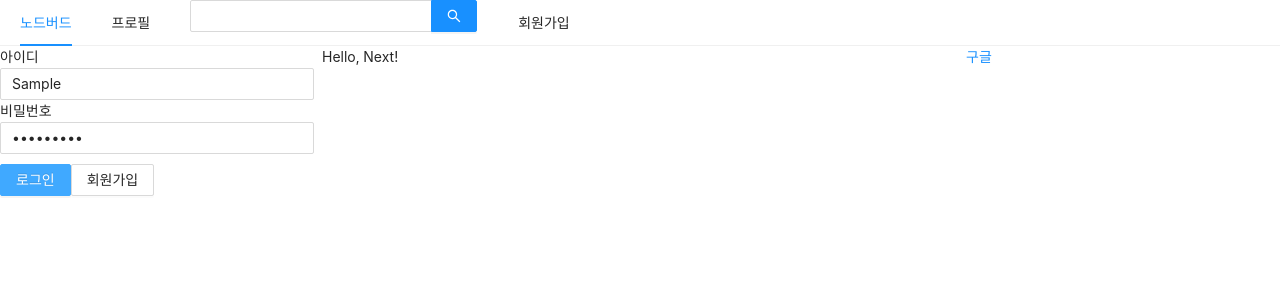
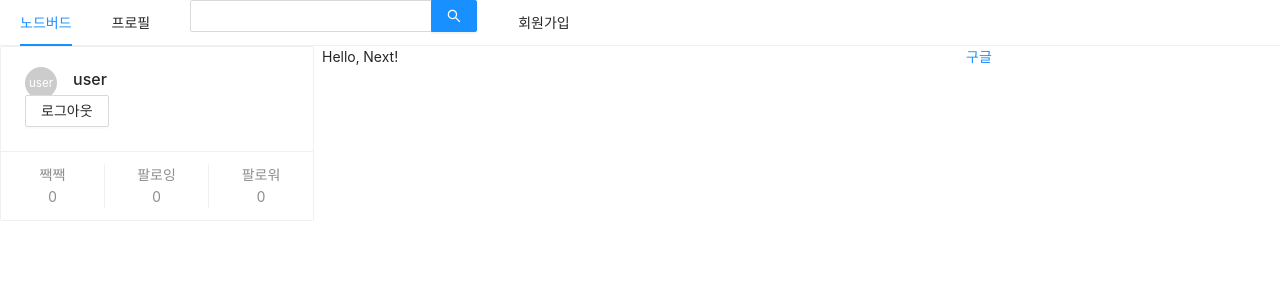
Before and after one commit to ehbong/20201010_react-nodebird, a Next.js app in the folder prepare/front/: page / in a window 1280 px wide. Both pictures are taken after typing "Sample", "Sample123" into the empty fields and a click on the button "로그인". Shown: the top 300 px of the page. Built offline with nearby package versions, Linux system fonts and the light colour scheme.

Commit message:
add login, logout dummy module

```diff
--- a/prepare/front/conponents/AppLayout.js
+++ b/prepare/front/conponents/AppLayout.js
@@ -37,7 +37,11 @@ const AppLayout = ({ children }) => {
       </Menu>
       <Row gutter={8}>
         <Col xs={24} md={6}>
-          {IsLogin ? <UserProfile /> : <LoginForm />}
+          {IsLogin ? (
+            <UserProfile setIsLogin={setIsLogin} />
+          ) : (
+            <LoginForm setIsLogin={setIsLogin} />
+          )}
         </Col>
         <Col xs={24} md={12}>
           {children}
--- a/prepare/front/conponents/LoginForm.js
+++ b/prepare/front/conponents/LoginForm.js
@@ -7,7 +7,11 @@ const ButtonWrapper = styled.div`
   margin-top: 10px;
 `;
 
-function LoginForm() {
+const FormWrapper = styled(Form)`
+  padding: 10px;
+`;
+
+function LoginForm({ setIsLogin }) {
   const [id, setId] = useState('');
   const [password, setPassword] = useState('');
   //   const [passwordCheck, setPasswordCheck] = useState('');
@@ -18,8 +22,13 @@ function LoginForm() {
   const onChangePassword = useCallback((e) => {
     setPassword(e.target.value);
   }, []);
+
+  const onSubmitForm = useCallback((e) => {
+    console.log(id, password);
+    setIsLogin(true);
+  });
   return (
-    <Form>
+    <FormWrapper onFinish={onSubmitForm}>
       <div>
         <label htmlFor="user-id">아이디</label>
         <br />
@@ -36,17 +45,6 @@ function LoginForm() {
           required
         />
       </div>
-      {/* <div>
-        <label htmlFor="user-password">비밀번호 확인</label>
-        <br />
-        <Input
-          name="user-password"
-          type="password"
-          value={password}
-          onChange={onChangePassword}
-          required
-        />
-      </div> */}
       <ButtonWrapper>
         <Button type="primary" htmlType="submit" loading={false}>
           로그인
@@ -57,7 +55,7 @@ function LoginForm() {
           </a>
         </Link>
       </ButtonWrapper>
-    </Form>
+    </FormWrapper>
   );
 }
 
--- a/prepare/front/conponents/UserProfile.js
+++ b/prepare/front/conponents/UserProfile.js
@@ -1,7 +1,31 @@
-import React from 'react';
+import React, { useCallback } from 'react';
+import { Card, Button, Avatar } from 'antd';
 
-function UserProfile() {
-  return <div>유저 프로필</div>;
+function UserProfile({ setIsLogin }) {
+  const onLogOut = useCallback((e) => {
+    setIsLogin(false);
+  });
+  return (
+    <Card
+      actions={[
+        <div key="twit">
+          짹짹
+          <br />0
+        </div>,
+        <div key="followings">
+          팔로잉
+          <br />0
+        </div>,
+        <div key="follower">
+          팔로워
+          <br />0
+        </div>,
+      ]}
+    >
+      <Card.Meta avatar={<Avatar>user</Avatar>} title="user" />
+      <Button onClick={onLogOut}>로그아웃</Button>
+    </Card>
+  );
 }
 
 export default UserProfile;
```
